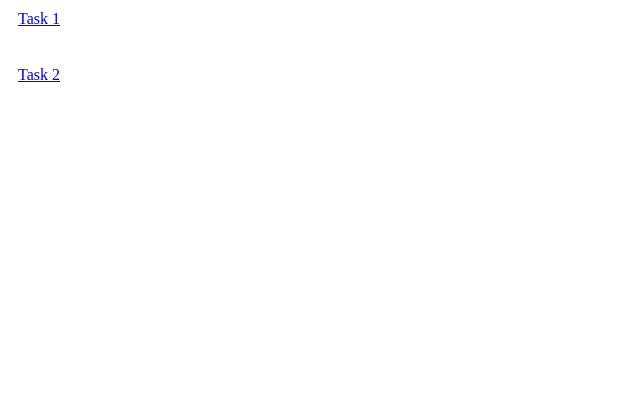
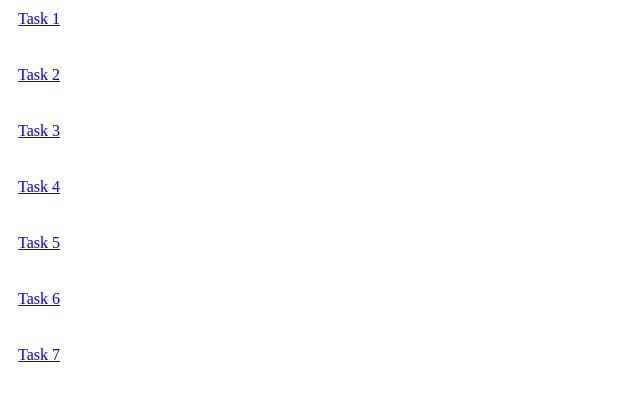
Before and after one commit to Mupparthisaisatyarohan/assignment_E5, a plain HTML site: page index.html in a window 1280 px wide. Shown: the whole page, without its empty margins (0-640 px from the left). Drawn offline with Linux system fonts and the light colour scheme.

Commit message:
Update index.html

```diff
--- a/index.html
+++ b/index.html
@@ -14,5 +14,10 @@
 <body>
     <a href="./assignmenr_51.html" target="_blank">Task 1</a><br>
     <a href="./assignmen_52.html" target="_blank">Task 2</a><br>
+    <a href="./assignment_53.html" target="_blank">Task 3</a><br>
+    <a href="./assignment_54.html" target="_blank">Task 4</a><br>
+    <a href="./assignment_55.html" target="_blank">Task 5</a><br>
+    <a href="./assignment_56.html" target="_blank">Task 6</a><br>
+    <a href="./assignment_57.html" target="_blank">Task 7</a><br>
 </body>
 </html>
```
